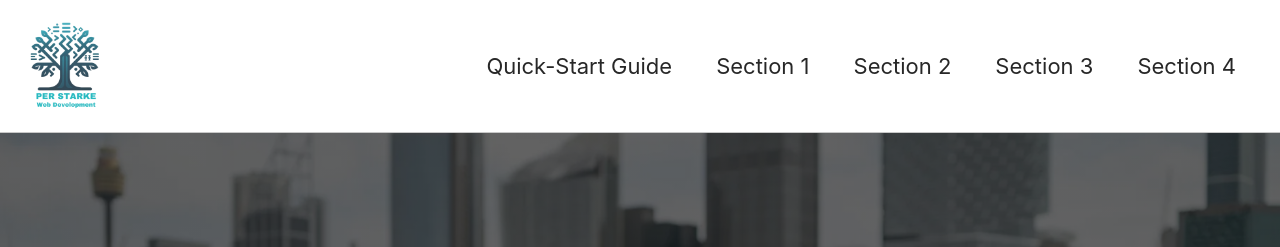
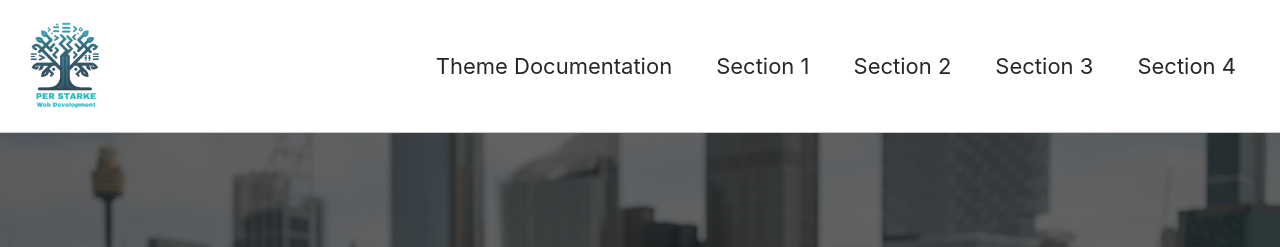
Before and after one commit to perstarke-webdev/oneflow-jekyll-theme, a Jekyll site: the page built from _pages/index.html, in a window 1280 px wide. Shown: the top 247 px of the page. Built offline with Jekyll 4.4.1, drawn with Linux system fonts in a browser that asks for light colours; cached includes are drawn as plain includes.

Commit message:
brief nav update

```diff
--- a/_data/navigation.yml
+++ b/_data/navigation.yml
@@ -1,9 +1,9 @@
 # main links
 main:
-  - title: "Quick-Start Guide"
+  - title: "Theme Documentation"
     url: https://perstarke-webdev.de
     blank: true
-    description: "The quick-start guide for this theme, on https://perstarke-webdev.de"
+    description: "The documentation for this theme, on https://perstarke-webdev.de"
   - title: "Section 1"
     url: /#section-1
     blank: false
```
